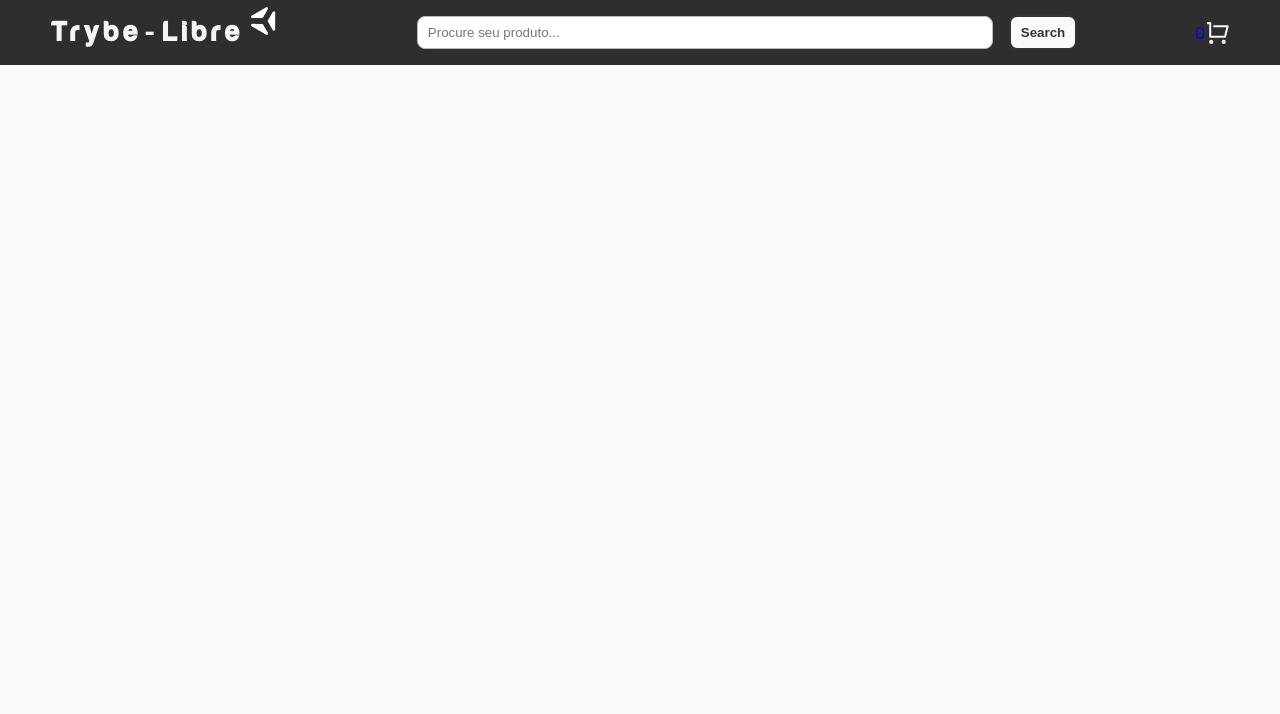
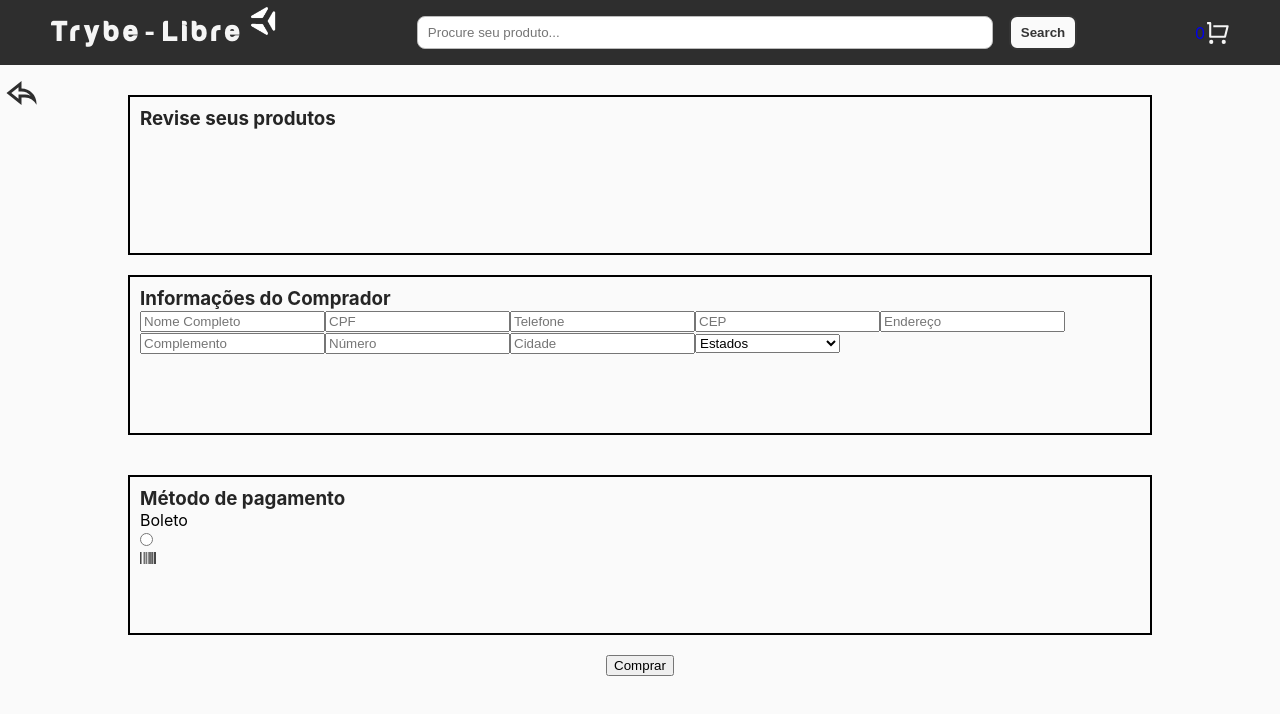
Before and after one commit to renansouza95/frontend-online-store, a React (Create React App) app: page /checkout in a window 1280 px wide. Shown: the top 714 px of the page. Built offline with nearby package versions, Linux system fonts and the light colour scheme.

Commit message:
feat: Create page review product

```diff
--- a/src/App.js
+++ b/src/App.js
@@ -5,6 +5,7 @@ import Home from './Pages/Home';
 import ShoppingCart from './Pages/ShoppingCart';
 import ProductDetails from './Pages/ProductDetails';
 import Header from './Components/Header';
+import Checkout from './Pages/Checkout';
 import { getProductsFromCategoryAndQuery } from './services/api';
 
 class App extends React.Component {
@@ -112,6 +113,11 @@ class App extends React.Component {
               />
             ) }
           />
+          <Route
+            exact
+            path="/checkout"
+            component={ Checkout }
+          />
         </Switch>
         {clickSearch ? <Redirect to="/" /> : ''}
       </BrowserRouter>
--- /dev/null
+++ b/src/Pages/Checkout.jsx
@@ -0,0 +1,120 @@
+import React, { Component } from 'react';
+import styled from 'styled-components';
+import { FaBarcode, FaCcMastercard, FaCreditCard } from 'react-icons/fa';
+import { RiReplyLine } from 'react-icons/ri';
+import { Link } from 'react-router-dom';
+
+const Main = styled.main`
+  align-items: center;
+  display: flex;
+  flex-flow: column nowrap;
+  justify-content: space-around;
+  max-width:100vw;
+  max-height:100vh;
+  padding: 10px;
+`;
+
+const SectionForm = styled.section`
+  align-content: center;
+  display: flex;
+  justify-content: center;
+  margin-bottom: 20px;
+`;
+
+const FormCheck = styled.form`
+border: 2px solid black;
+width: 80vw;
+height: 20vh;
+margin-bottom: 20px;
+padding: 10px;
+`;
+
+const SectionPayment = styled.section`
+border: 2px solid black;
+width: 80vw;
+height: 20vh;
+margin-bottom: 20px;
+padding: 10px;
+`;
+
+const SectionReview = styled.section`
+  border: 2px solid black;
+  width: 80vw;
+  height: 20vh;
+  margin: 20px 0;
+  padding: 10px;
+`;
+
+class Checkout extends Component {
+  render() {
+    return (
+      <Main>
+        <Link to="/">
+          <RiReplyLine className="icon-backTo" color="rgb(46,46,46)" />
+        </Link>
+        <SectionReview>
+          <h3>Revise seus produtos</h3>
+        </SectionReview>
+        <SectionForm>
+          <FormCheck action="">
+            <h3>Informações do Comprador</h3>
+            <input type="text" name="" id="" placeholder="Nome Completo" />
+            <input type="number" name="" id="" placeholder="CPF" />
+            <input type="tel" name="" id="" placeholder="Telefone" />
+            <input type="number" name="" id="" placeholder="CEP" />
+            <input type="text" name="" id="" placeholder="Endereço" />
+            <input type="text" name="" id="" placeholder="Complemento" />
+            <input type="text" name="" id="" placeholder="Número" />
+            <input type="text" name="" id="" placeholder="Cidade" />
+            <select name="" id="" value="Estados">
+              <option select disabled>Estados</option>
+              <option value="AC">Acre</option>
+              <option value="AL">Alagoas</option>
+              <option value="AP">Amapá</option>
+              <option value="AM">Amazonas</option>
+              <option value="BA">Bahia</option>
+              <option value="CE">Ceará</option>
+              <option value="DF">Distrito Federal</option>
+              <option value="ES">Espírito Santo</option>
+              <option value="GO">Goiás</option>
+              <option value="MA">Maranhão</option>
+              <option value="MT">Mato Grosso</option>
+              <option value="MS">Mato Grosso do Sul</option>
+              <option value="MG">Minas Gerais</option>
+              <option value="PA">Pará</option>
+              <option value="PB">Paraíba</option>
+              <option value="PR">Paraná</option>
+              <option value="PE">Pernambuco</option>
+              <option value="PI">Piauí</option>
+              <option value="RJ">Rio de Janeiro</option>
+              <option value="RN">Rio Grande do Norte</option>
+              <option value="RS">Rio Grande do Sul</option>
+              <option value="RO">Rondônia</option>
+              <option value="RR">Roraima</option>
+              <option value="SC">Santa Catarina</option>
+              <option value="SP">São Paulo</option>
+              <option value="SE">Sergipe</option>
+              <option value="TO">Tocantins</option>
+            </select>
+          </FormCheck>
+        </SectionForm>
+        <SectionPayment>
+          <h3>Método de pagamento</h3>
+          <form action="">
+            <label htmlFor="boleto-input">
+              Boleto
+              <br />
+              <input type="radio" name="" id="boleto-input" />
+              <br />
+              <FaBarcode />
+            </label>
+          </form>
+
+        </SectionPayment>
+        <input type="button" value="Comprar" />
+      </Main>
+    );
+  }
+}
+
+export default Checkout;
--- a/src/Pages/ShoppingCart.jsx
+++ b/src/Pages/ShoppingCart.jsx
@@ -6,7 +6,7 @@ import { IoIosRemoveCircleOutline, IoIosAddCircleOutline } from 'react-icons/io'
 import { BsTrashFill } from 'react-icons/bs';
 import { getFromStorage, addCartToStorage } from '../services/storageCartItem';
 import '../Style/shoppingCart.css';
-import { ItemName, LiStyled } from '../Style/StyledComponent';
+import { ItemName, LiStyled, BtnFinish } from '../Style/StyledComponent';
 
 class ShoppingCart extends Component {
   constructor() {
@@ -128,6 +128,14 @@ class ShoppingCart extends Component {
               </LiStyled>
             ))}
           </ul>
+          <Link to="/checkout">
+            <BtnFinish
+              type="button"
+              value="Finalizar compra"
+              className="pulse"
+              data-testid="checkout-products"
+            />
+          </Link>
         </div>
       </div>
     );
--- a/src/Style/StyledComponent.js
+++ b/src/Style/StyledComponent.js
@@ -36,4 +36,25 @@ const LiStyled = styled.li`
   }
 `;
 
-export { ItemName, LiStyled };
+const BtnFinish = styled.input`
+  position: sticky;
+  bottom: 10px;
+  left: 40vw;
+  border-radius: 10px;
+  background-color:rgb(46,46,46);
+  color: white;
+  width: 15vw;
+  height: 8vh;
+  text-transform: uppercase;
+  font-weight: 700;
+  box-shadow: 0 0 0 0 rgba(red, .5);
+  transition: pulse 1.5s infinite;
+
+  :hover{
+    background-color:whitesmoke;
+    color: rgb(46, 46, 46) ;
+  }
+
+`;
+
+export { ItemName, LiStyled, BtnFinish };
--- a/src/Style/shoppingCart.css
+++ b/src/Style/shoppingCart.css
@@ -68,3 +68,22 @@
 .icon-backTo:hover {
   transform: scale(1.4);
 }
+
+@keyframes pulse {
+
+  0% {
+    opacity: 0;
+    transform: scale(0);
+  }
+
+  33% {
+    opacity: 1;
+    transform: scale(1);
+  }
+
+  100% {
+    opacity: 0;
+    transform: scale(3);
+  }
+
+}
```
